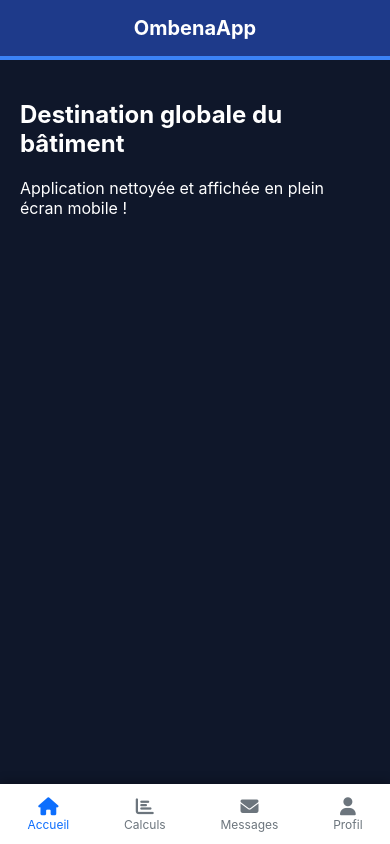
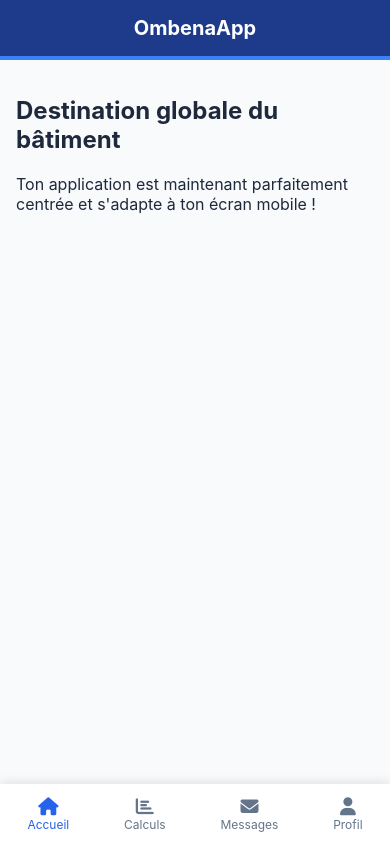
Before and after one commit to franknosterss-gif/ombenaapp, a Flask app: page / in a window 390 px wide. Run offline with Flask 3, Linux system fonts and the light colour scheme.

Commit message:
Correction affichage mobile plein écran et suppression phone-frame

```diff
--- a/templates/index.html
+++ b/templates/index.html
@@ -4,7 +4,7 @@
     <meta charset="UTF-8">
     <meta name="viewport" content="width=device-width, initial-scale=1.0">
     <title>OmbenaApp - Pièce par Pièce</title>
-    <!-- Icônes FontAwesome -->
+    <!-- FontAwesome -->
     <link rel="stylesheet" href="https://cdnjs.cloudflare.com/ajax/libs/font-awesome/6.4.0/css/all.min.css">
 
     <style>
@@ -13,11 +13,11 @@
         }
         body {
             font-family: -apple-system, BlinkMacSystemFont, "Segoe UI", Roboto, sans-serif;
-        background-color: #0f172a;
-        color: #ffffff;
+            background-color: #f8fafc;
+            color: #1e293b;
             margin: 0;
             padding: 0;
-        padding-bottom: 70px;
+            padding-bottom: 70px; /* Espace pour la barre de navigation fixe */
         }
 
         .app-header {
@@ -33,6 +33,13 @@
             font-size: 20px;
         }
 
+        .container {
+            padding: 16px;
+            max-width: 600px;
+            margin: 0 auto;
+        }
+
+        /* Barre de navigation fixe en bas */
         .bottom-nav {
             position: fixed;
             bottom: 0;
@@ -43,7 +50,7 @@
             display: flex;
             justify-content: space-around;
             align-items: center;
-        box-shadow: 0 -2px 10px rgba(0, 0, 0, 0.3);
+            box-shadow: 0 -2px 10px rgba(0, 0, 0, 0.1);
             z-index: 1000;
         }
 
@@ -52,7 +59,7 @@
             flex-direction: column;
             align-items: center;
             text-decoration: none;
-        color: #6c757d;
+            color: #64748b;
             font-size: 12px;
         }
 
@@ -62,7 +69,7 @@
         }
 
         .nav-item.active, .nav-item:hover {
-        color: #0d6efd;
+            color: #2563eb;
         }
     </style>
 </head>
@@ -72,11 +79,12 @@
         <h1>OmbenaApp</h1>
     </div>
 
-    <div style="padding: 20px;">
+    <div class="container">
         <h2>Destination globale du bâtiment</h2>
-        <p>Application nettoyée et affichée en plein écran mobile !</p>
+        <p>Ton application est maintenant parfaitement centrée et s'adapte à ton écran mobile !</p>
     </div>
 
+    <!-- Barre de navigation du bas -->
     <nav class="bottom-nav">
       <a href="/" class="nav-item active">
         <i class="fas fa-home"></i>
```
Lines whose indentation alone changed are shown as unchanged.
